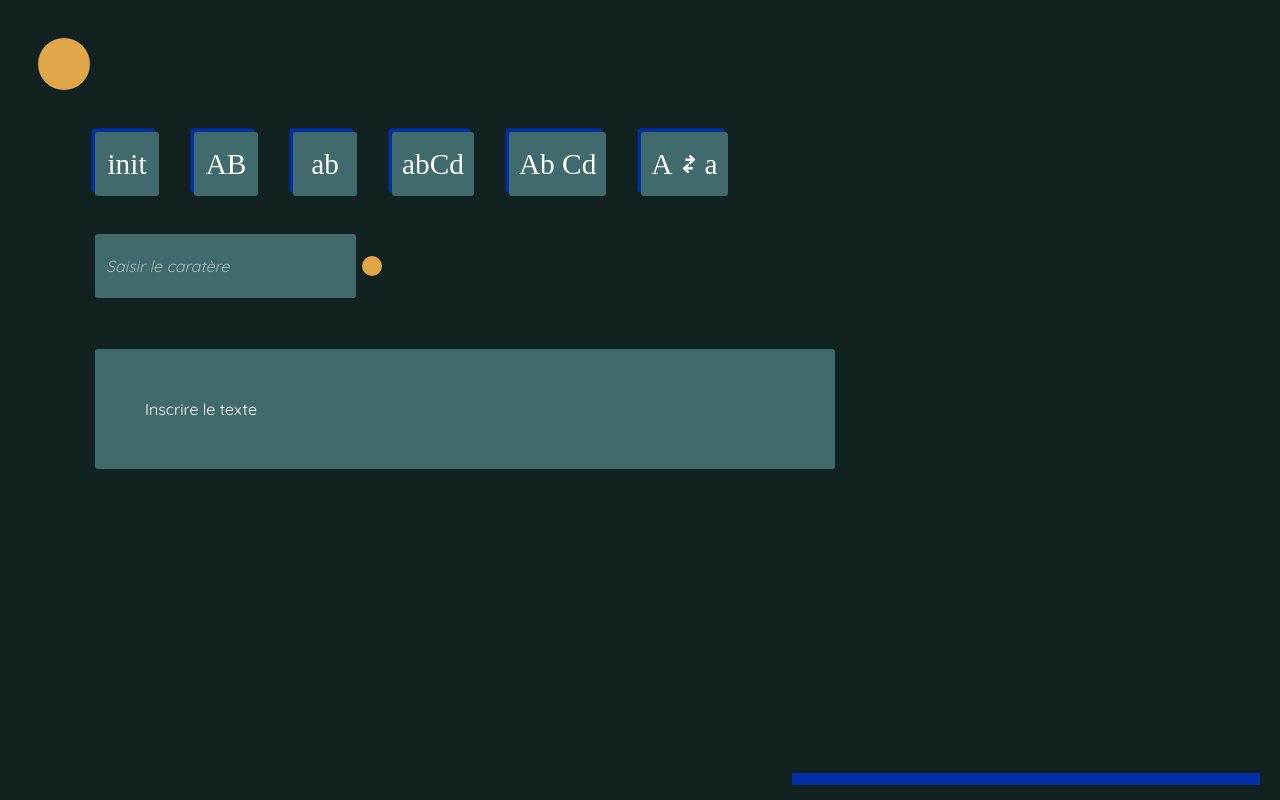
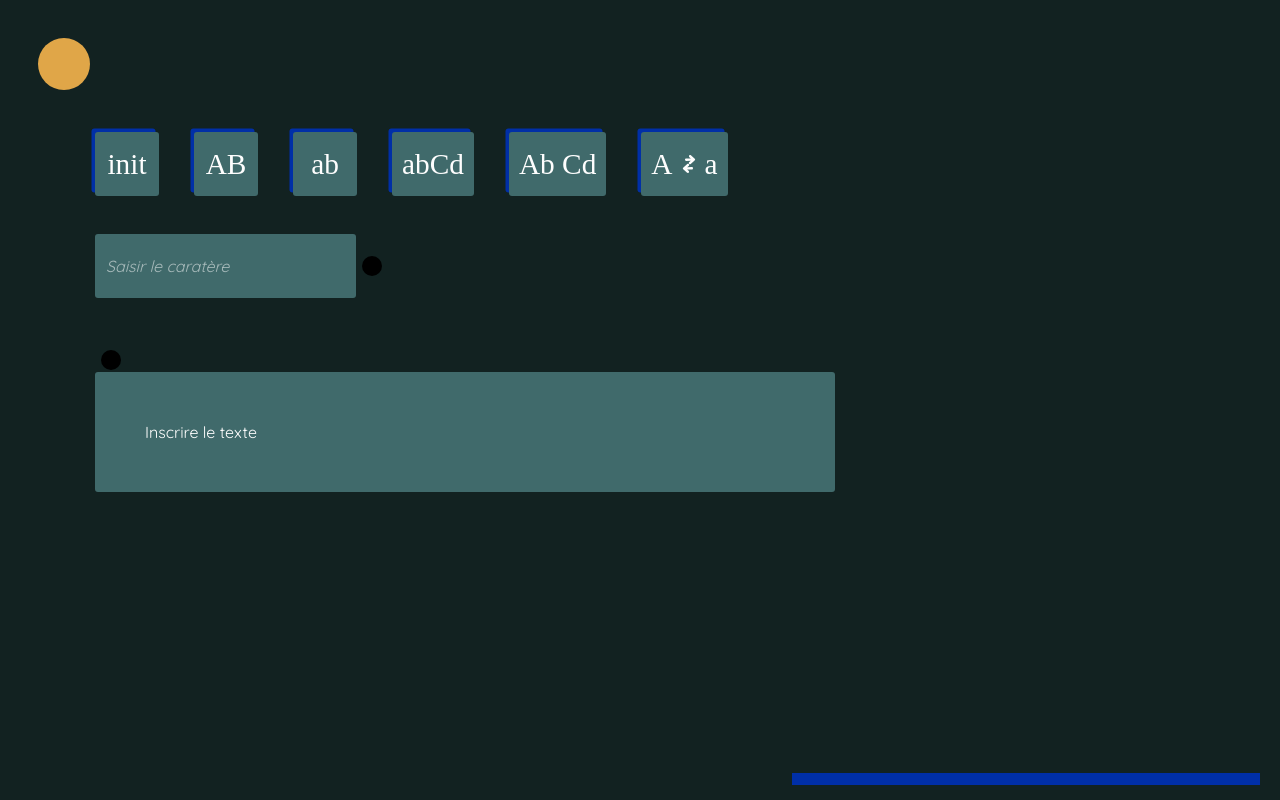
Before and after one commit to esthope/convert, a React (Create React App) app: page / in a window 1280 px wide. Built offline with nearby package versions, Linux system fonts and the light colour scheme; a web font is replaced by a local one.

Commit message:
selection déclenché avec btn

```diff
--- a/config-overrides.js
+++ b/config-overrides.js
@@ -6,6 +6,7 @@ module.exports = function override(config, env) {
     ...config.resolve.alias,
     assets: path.resolve(__dirname, 'src/assets/'),
     component: path.resolve(__dirname, 'src/component/'),
+    style: path.resolve(__dirname, 'src/component/style'),
     constant: path.resolve(__dirname, 'src/constant/'),
     service: path.resolve(__dirname, 'src/network/service/'),
     screen: path.resolve(__dirname, 'src/screen/'),
--- a/src/App.scss
+++ b/src/App.scss
@@ -102,11 +102,12 @@ main {
 
 #replace-container {
   margin-top: 38px;
+}
 
-  button {
-    background: none;
-    border: none;
-  }
+
+.test-button {
+  background: none;
+  border: none;
 
   img {
     width: 20px;
@@ -125,45 +126,6 @@ input::placeholder {
   color: #EBEFEF;
   font-style: italic;
   opacity: .6;
-}
-
-
-.editor {
-  margin: 51px 0;
-  padding: 50px;
-  border: none;
-  width: 50vw;
-  // min-height: 40vh;
-  // height: 40vh;
-
-  .placeholder {
-
-    position: relative;
-
-    p {
-      color: #EBEFEF;
-      font-style: italic;
-      opacity: .6;
-      position: absolute;
-    }
-
-  }
-}
-
-.highlight {
-  background-color: $ocher;
-}
-
-.selection {
-    *::selection {
-    background: $klein !important;
-    text-shadow: none;
-  }
-
-    *::-moz-selection {
-    background: $klein !important;
-    text-shadow: none;
-  }
 }
 
 /*---react--------------------------------------------*/
--- /dev/null
+++ b/src/component/Circle.tsx
@@ -0,0 +1,15 @@
+import {ReactElement} from "react";
+import style from "constant/style.scss";
+
+const colors:any = style;
+const Circle = ({color=colors.lightOrange, parentSize='21', ellipseSize='10'}:{color?:string, parentSize?:string, ellipseSize?:string}):ReactElement => {
+
+
+	return (
+	<svg height={parentSize} width={parentSize} xmlns="http://www.w3.org/2000/svg">
+	  <ellipse rx={ellipseSize} ry={ellipseSize} cx={ellipseSize} cy={ellipseSize} fill={color} />
+	</svg>
+	)
+}
+
+export default Circle;
--- a/src/component/CustomEditor.tsx
+++ b/src/component/CustomEditor.tsx
@@ -1,54 +1,79 @@
 import {RichUtils, Editor, EditorState} from "draft-js";
-import {useRef, useState, LegacyRef} from "react";
+import {useRef, useState, LegacyRef, useEffect} from "react";
 import "draft-js/dist/Draft.css";
+// import 'style/customEditor.scss';
+import './style/customEditor.scss';
+import TestButton from 'component/TestButton';
 import style from "constant/style.scss";
 
 const CustomEditor = ({parentRef, editorState, setEditorState}:{parentRef:LegacyRef<HTMLDivElement>, editorState:EditorState, setEditorState:Function}) => {
 
+  const [selectionClass, setSelectionClass] = useState<string>(''),
+        [selectMode, setSelectMode] = useState<boolean>(false);;
+
   const editor = useRef<any>(null),
         colors:any = style;
 
-const [selectionClass, setSelectionClass] = useState<string>('');
-
-  const onShiftUp = (event:any):any => {
-    // event.ctrlKey && event.code === 'keyD'
-    if (event.code.includes('Shift')) {
-      setEditorState(RichUtils.toggleInlineStyle(editorState, 'HIGHLIGHT'))
-    }
-  }
-
   const onCancelDelete = (command:string, editorState:EditorState):any => {
+    console.log(command)
     if (command === 'delete') {
       return 'handled'
     }
   }
 
+  const onShiftUp = (event:any):any => {
+    if (selectMode && event.code.includes('Shift'))
+    {
+      setEditorState(RichUtils.toggleInlineStyle(editorState, 'HIGHLIGHT'))
+    }
+    else if (event.ctrlKey && event.code === 'KeyD')
+    {
+      setSelectMode(!selectMode)
+    }
+  }
+
   const onChange = (editorState:EditorState):any => {
     setEditorState(editorState);
-    const event = window.event;
+    handleSelection(window.event, editorState);
+  }
 
-    if (event instanceof MouseEvent && event.ctrlKey) {
+  const handleSelection = (event:any, editorState:EditorState) =>
+  {
+    if (selectMode)
+    {
+      if ( event.code.includes('Shift')
+        || (event instanceof MouseEvent && event.type === 'mouseup'))
+      {
+        // selection with the keyboard
         setEditorState(RichUtils.toggleInlineStyle(editorState, 'HIGHLIGHT'))
       }
     }
+    else if (event.ctrlKey && event.code === 'KeyD')
+    {
+      setSelectMode(!selectMode)
+    }
+  }
 
-  // {selectionClass}
+  useEffect(()=>{
+    let className = selectMode ? 'selectMode' : '';
+    setSelectionClass(className);
+  }, [selectMode])
+
   return (
-    <div onClick={():void => editor.current.focus()}>
+    <div id="editor-container" onClick={():void => editor.current.focus()}>
+
+      <TestButton onClick={()=>setSelectMode(!selectMode)} color={(selectMode) ? colors.ocher : undefined} />
 
       <div
       ref={parentRef}
-        className="editor-container editor quicksand-font green-background"
+      className={`editor quicksand-font green-background ${selectionClass}`}
       onKeyUp={onShiftUp} >
 
         <Editor
         ref={editor}
+        placeholder="Inscrire le texte"
         editorState={editorState}
-          placeholder="Inscrire le texte"
         handleKeyCommand={onCancelDelete}
-          keyBindingFn={(event:any):any => {
-            console.log(event.type)
-          }}
         customStyleMap={{ HIGHLIGHT: { backgroundColor: colors.ocher } }}
         onChange={onChange} />
       </div>
--- a/src/component/ReplacingField.tsx
+++ b/src/component/ReplacingField.tsx
@@ -2,6 +2,7 @@ import {EditorState} from "draft-js";
 import {useState} from "react";
 import {Selection} from 'constant/interfaces';
 import {getCurrentRaws} from 'util/editorHandler';
+import TestButton from 'component/TestButton';
 import circle from 'assets/circle.svg';
 
 const ReplacingField = ({changeRaws, editorState}:{changeRaws:Function, editorState:EditorState}) => {
@@ -103,22 +104,14 @@ const ReplacingField = ({changeRaws, editorState}:{changeRaws:Function, editorSt
 
 	return (
 		<div id="replace-container" className="flex">
-	        <input
-				type="text"
-				value={choice}
-				className="green-background quicksand-font"
-				placeholder="Saisir le caratère"
-				onChange={({target})=>{setChoice(target.value)}}
-				/>
+        	<input
+			type="text"
+			value={choice}
+			className="green-background quicksand-font"
+			placeholder="Saisir le caratère"
+			onChange={({target})=>{setChoice(target.value)}} />
 
-			<button
-				type="button"
-				className="flex-center"
-				onClick={replaceSelection}
-				>
-
-	          <img src={circle} alt="logo" />
-	        </button>
+			<TestButton onClick={replaceSelection} />
       </div>
 	)
 }
--- /dev/null
+++ b/src/component/TestButton.tsx
@@ -0,0 +1,18 @@
+import {ReactElement} from "react";
+import Circle from 'component/Circle';
+import style from "constant/style.scss";
+
+const TestButton = ({onClick, color}:{onClick:any, color?:string}):ReactElement => {
+	const colors:any = style;
+
+	return (
+		<button
+			type="button"
+			className="test-button flex-center"
+			onClick={onClick} >
+			<Circle color={color} />
+	    </button>
+	)
+}
+
+export default TestButton;
--- /dev/null
+++ b/src/component/style/customEditor.scss
@@ -0,0 +1,42 @@
+@import 'constant/style.scss';
+
+#editor-container {
+  margin: 51px 0;
+}
+
+.editor {
+  padding: 50px;
+  border: none;
+  width: 50vw;
+  // min-height: 40vh;
+  // height: 40vh;
+
+  .placeholder {
+
+    position: relative;
+
+    p {
+      color: #EBEFEF;
+      font-style: italic;
+      opacity: .6;
+      position: absolute;
+    }
+
+  }
+}
+
+.highlight {
+  background-color: $ocher;
+}
+
+.selectMode {
+    *::selection {
+    background: $medium !important;
+    text-shadow: none;
+  }
+
+    *::-moz-selection {
+    background: $medium !important;
+    text-shadow: none;
+  }
+}
--- a/src/constant/style.scss
+++ b/src/constant/style.scss
@@ -8,7 +8,7 @@ $clear-blue	 : #2943B9;
 $klein 		 : #002FA7;
 $light-orange: #E0A648;
 $ocher: #908859;
-// $ocher: #455a82;
+$medium: #757767;
 
 $lemonada : 'Lemonada', cursive;
 $RozhaOne : 'Rozha One', cursive;
@@ -16,6 +16,6 @@ $quicksand : 'Quicksand', Roboto, Verdana, sans-serif;
 
 :export {
 	ocher:$ocher;
-	clear-blue:$clear-blue;
 	klein:$klein;
+	lightOrange: $light-orange;
 }
```
Also changed, not shown: src/screen/HomeScreen.tsx (+2 -10 lines). Lines whose indentation alone changed are shown as unchanged.
